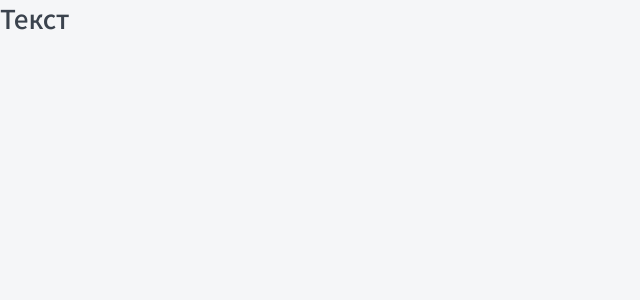
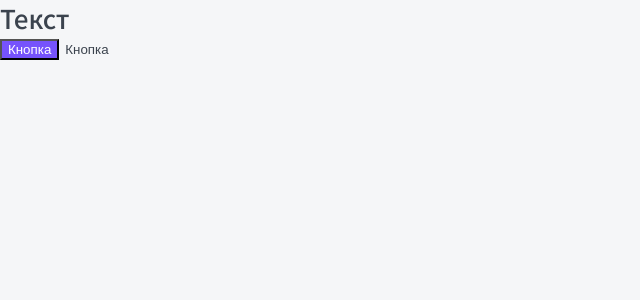
Before and after one commit to UMAtaullin/rankup, a Next.js app: page / in a window 1280 px wide. Shown: the top 300 px of the page, without its empty margins (0-640 px from the left). Built offline with nearby package versions, Linux system fonts and the light colour scheme.

Commit message:
feat: my second FC Button

```diff
--- /dev/null
+++ b/components/Button/Button.module.css
@@ -0,0 +1,52 @@
+.button {
+  display: inline-block;
+
+  box-sizing: border-box;
+  padding: 10px;
+
+  cursor: pointer;
+  text-align: center;
+
+  border: none;
+  border-radius: 5px;
+
+  font-size: 14px;
+  transition: all 0.2s;
+}
+
+.primary {
+  color: var(--white);
+  background-color: var(--primary);
+}
+
+.primary:hover {
+  color: var(--black);
+  background-color: var(--primary-hover);
+}
+
+.ghost {
+  color: var(--black);
+  background: none;
+  border: 1px solid var(--gray-light);
+}
+
+.ghost:hover {
+  color: var(--white);
+  background-color: var(--primary);
+}
+
+.arrow {
+  display: inline-block;
+
+  margin-left: 10px;
+}
+
+.down {
+  transform: rotate(90deg);
+  transition: all 0.2s;
+}
+
+.primary svg,
+.ghost:hover svg {
+  fill: var(--white);
+}
--- /dev/null
+++ b/components/Button/Button.tsx
@@ -0,0 +1,17 @@
+import styles from './Button.module.css';
+import { ButtonProps } from './Button.props';
+import cn from 'classnames'
+
+export const Button: React.FC<ButtonProps> = ({ appearance, arrow = 'none', children, className, ...props }: ButtonProps) => {
+  return (
+    <button
+      className={`
+        ${appearance === 'primary'
+          ? styles.primary
+          : styles.ghost}`}
+      {...props}
+    >
+      {children}
+    </button>
+  );
+};
--- /dev/null
+++ b/components/index.ts
@@ -0,0 +1,2 @@
+export * from './Htag/Htag';
+export * from './Button/Button';
--- a/package.json
+++ b/package.json
@@ -10,6 +10,7 @@
     "stylelint": "stylelint '**/*.css' --fix"
   },
   "dependencies": {
+    "classnames": "^2.5.1",
     "next": "15.1.3",
     "react": "^19.0.0",
     "react-dom": "^19.0.0"
@@ -26,7 +27,6 @@
     "stylelint": "^16.12.0",
     "stylelint-config-standard": "^36.0.1",
     "stylelint-order": "^6.0.4",
-    "stylelint-order-config-standard": "^0.1.3",
     "typescript": "^5"
   }
 }
--- a/pages/index.tsx
+++ b/pages/index.tsx
@@ -1,10 +1,12 @@
 import React from 'react';
-import { Htag } from '../components/Htag/Htag'
+import { Button, Htag } from '../components';
 
 export default function Home() {
   return (
     <>
       <Htag tag='h1'>Текст</Htag>
+      <Button appearance='primary' arrow='right'>Кнопка</Button>
+      <Button appearance='ghost' arrow='down'>Кнопка</Button>
     </>
   );
 }
```
Also changed, not shown: components/Button/Button.props.ts (added, +7 -0 lines), .stylelintrc.json, 2 other files (tests, documents, lock files or other folders).
